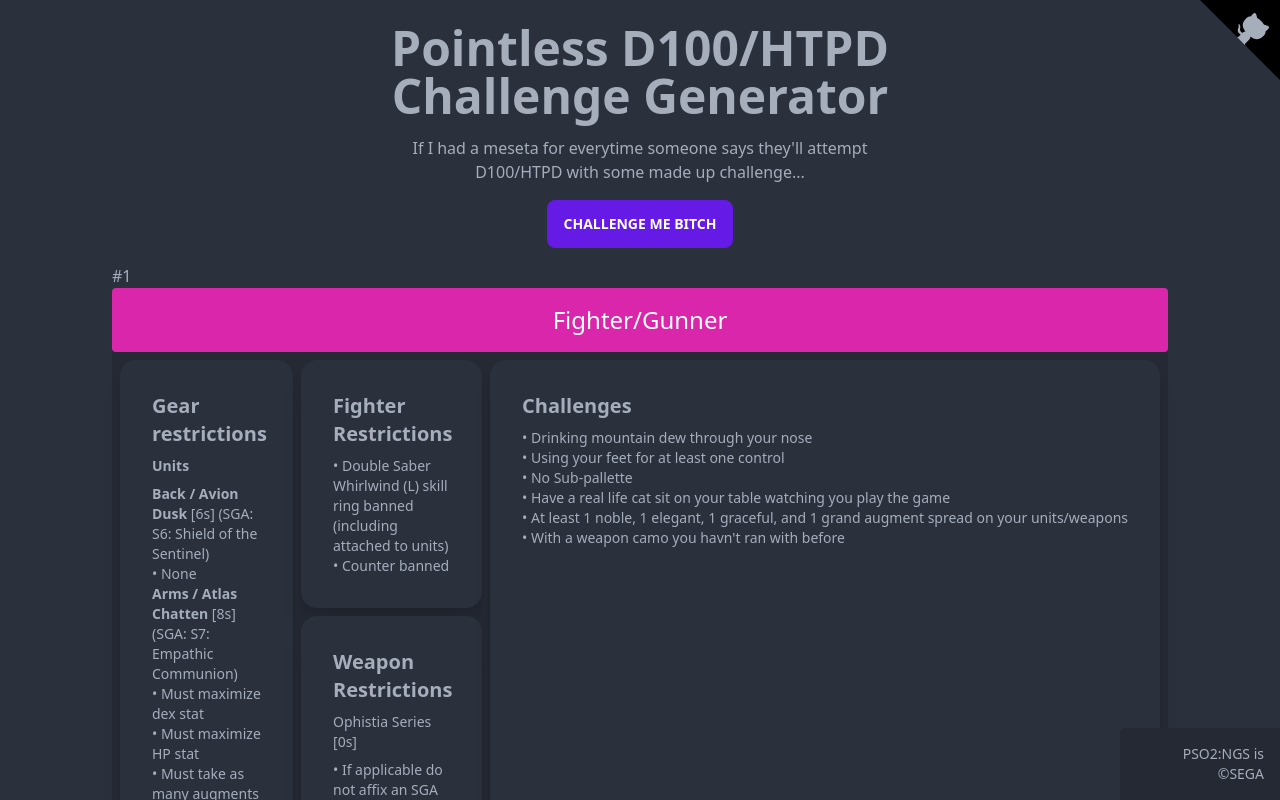
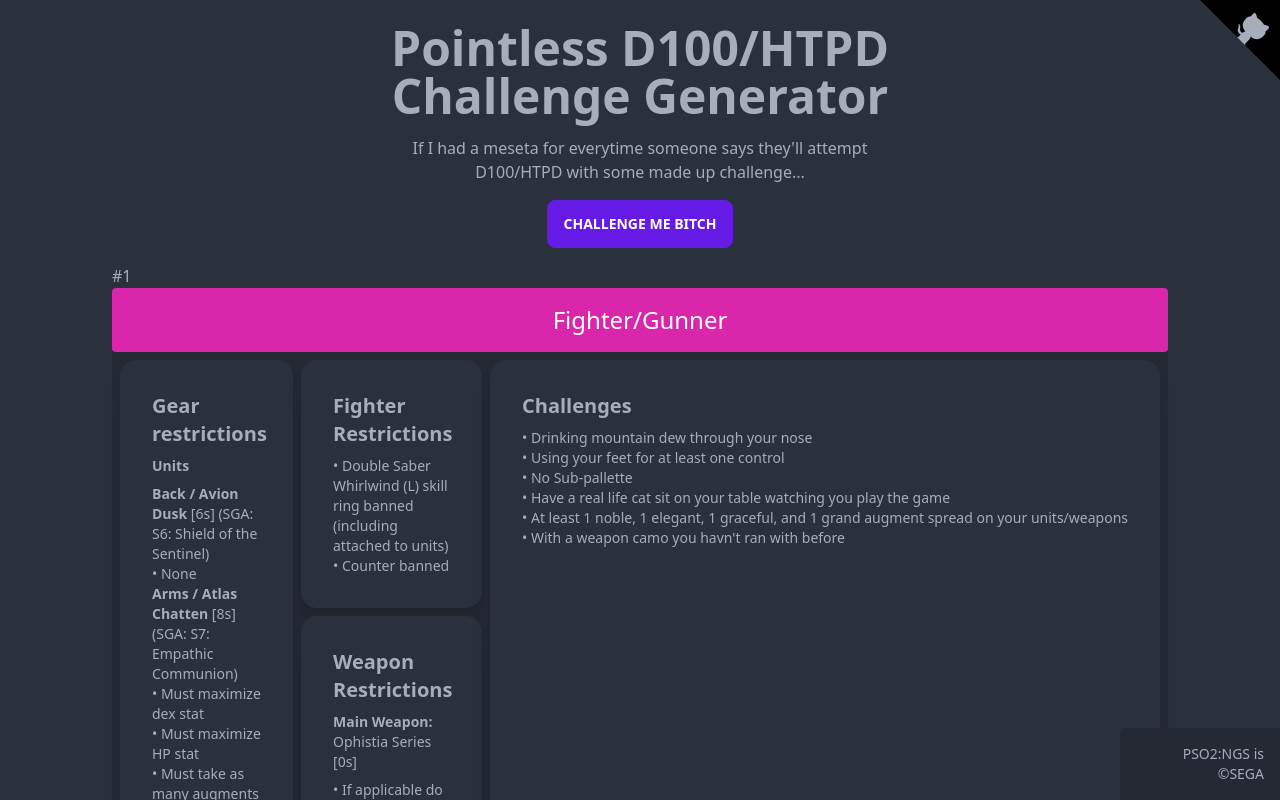
Before and after one commit to mumbler9486/pointless-d100-challenges, a SvelteKit app: page / in a window 1280 px wide. Both pictures are taken after a click on the button "CHALLENGE ME BITCH". Shown: the top 800 px of the page. Built offline with nearby package versions, Linux system fonts and the light colour scheme.

Commit message:
💄Make it clear what main weapon must be

```diff
--- a/src/components/ChallengeView.svelte
+++ b/src/components/ChallengeView.svelte
@@ -66,8 +66,10 @@
 		<div class="card card-side bg-base-100 shadow-xl mt-2 text-sm">
 			<div class="card-body">
 				<h2 class="card-title">Weapon Restrictions</h2>
-				{challenge.weaponRestriction.name} [{challenge.weaponRestriction.slots}s]
-
+				<p>
+					<strong>Main Weapon: </strong>
+					{challenge.weaponRestriction.name} [{challenge.weaponRestriction.slots}s]
+				</p>
 				<ul>
 					{#each listEmptyPlaceholder(challenge.weaponRestriction.restrictions) as gearRes}
 						<li>• {gearRes}</li>
```
